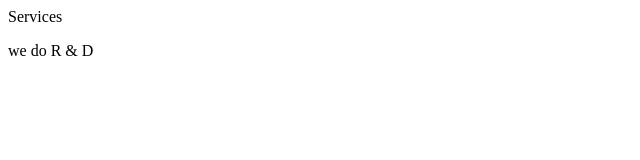
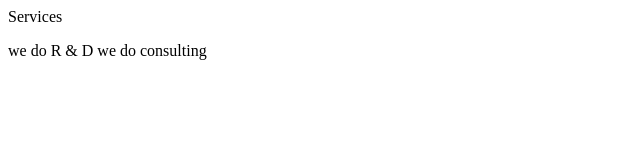
Before and after one commit to Janardhan242/website, a plain HTML site: page services.html in a window 1280 px wide. Shown: the full height of the page, 0-640 px from the left. Drawn offline with Linux system fonts and the light colour scheme.

Commit message:
changes in services-consulting

```diff
--- a/services.html
+++ b/services.html
@@ -5,6 +5,6 @@
 <body>
 	<p>Services</p>
 	we do R & D
-
+	we do consulting
 </body>
 </html>
```
